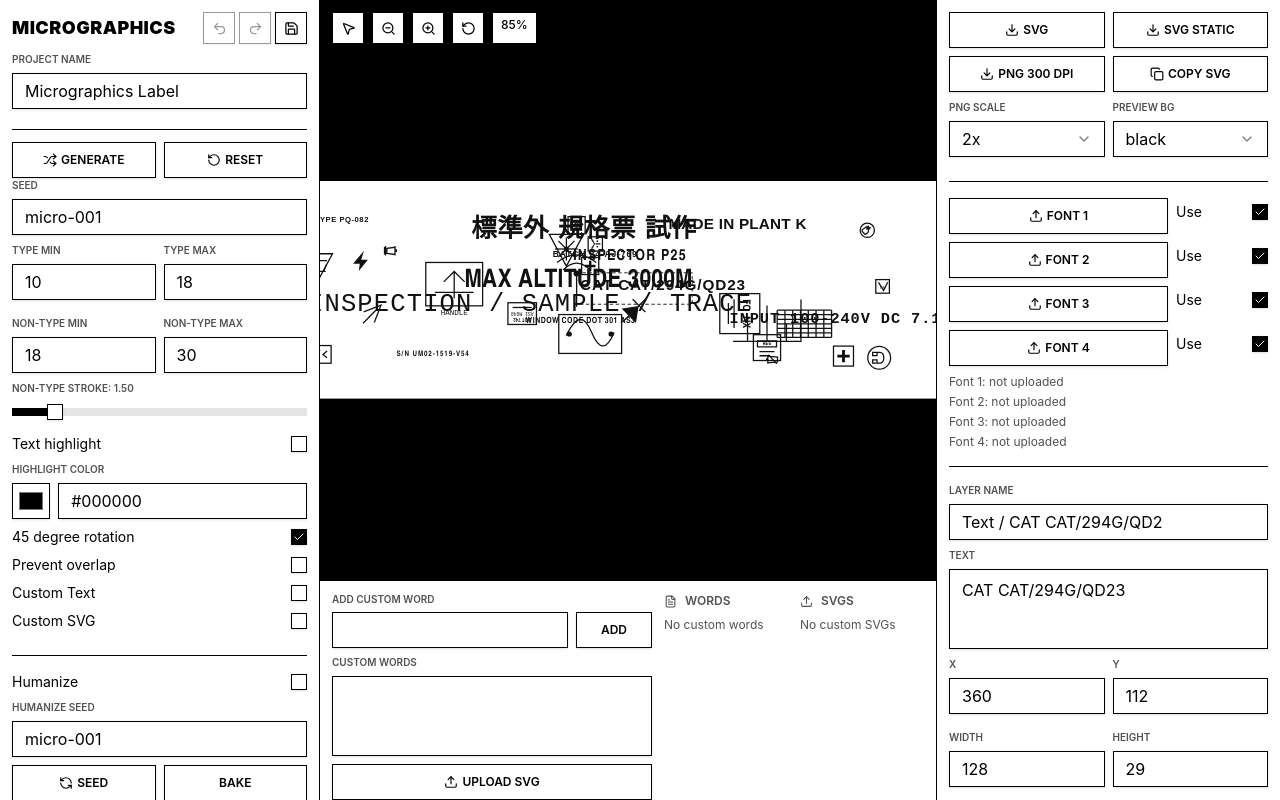
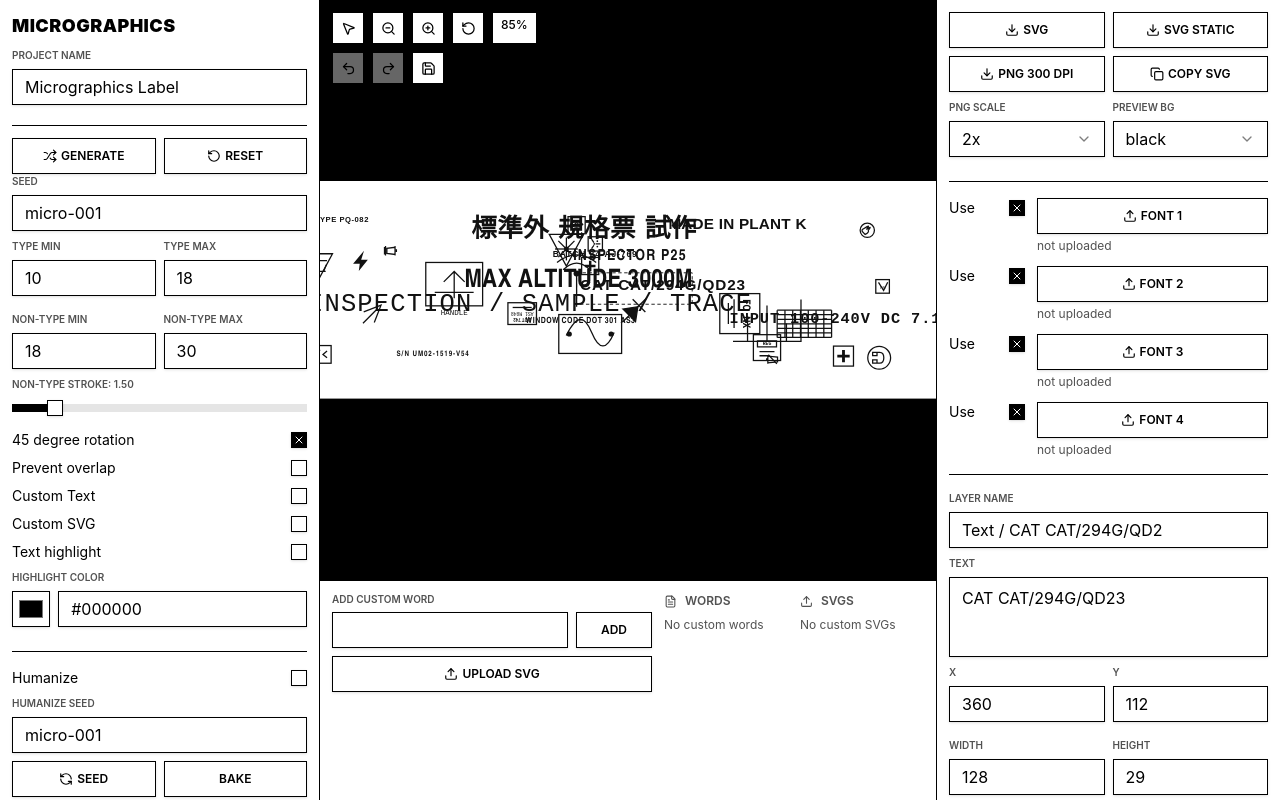
Before and after one commit to h9x000/Micrographics.app, a React (Vite) app: page / in a window 1280 px wide. Built offline with nearby package versions, Linux system fonts and the light colour scheme.

Commit message:
Refine control layout and toggles

```diff
--- a/src/App.tsx
+++ b/src/App.tsx
@@ -472,11 +472,6 @@ function App() {
     }));
   }
 
-  function updateCustomTexts(raw: string) {
-    const texts = raw.split(/\r?\n/).map((item) => item.trim()).filter(Boolean);
-    commit((p) => ({ ...p, customLibrary: customLibraryFor(p, { texts }) }));
-  }
-
   function addCustomText(value: string) {
     const entries = value.split(/[\n,]+/).map((entry) => entry.trim()).filter(Boolean);
     if (!entries.length) return;
@@ -708,7 +703,7 @@ function App() {
   return (
     <div className="grid h-screen grid-cols-[320px_1fr_344px] bg-white text-black" style={{ gridTemplateRows: `minmax(0, 1fr) ${bottomPanelHeight}px` }}>
       <aside className="panel row-span-2 overflow-y-auto border-r p-3">
-        <Header project={project} commit={commit} undo={undo} redo={redo} canUndo={history.past.length > 0} canRedo={history.future.length > 0} />
+        <Header project={project} commit={commit} />
         <Section>
           <div className="mt-2 grid grid-cols-2 gap-2">
             <button className="tool-button" onClick={() => commit((p) => regenerate(p, `${p.generator.seed}-${Date.now()}`))}><Shuffle size={14} />Generate</button>
@@ -722,12 +717,14 @@ function App() {
             <NumberField label="Non-type max" value={project.generator.nonTypeMax ?? 30} onChange={(nonTypeMax) => commit((p) => ({ ...p, generator: { ...p.generator, nonTypeMax, nonTypeMin: Math.min(nonTypeMax, p.generator.nonTypeMin ?? nonTypeMax) } }))} />
           </div>
           <Slider label="Non-type stroke" value={normalizeStrokeWidth(project.generator.nonTypeStrokeWidth ?? 1.5)} min={1} max={5} step={0.25} onChange={updateNonTypeStrokeWidth} />
-          <Toggle label="Text highlight" checked={project.generator.textHighlight ?? false} onChange={(textHighlight) => commit((p) => ({ ...p, generator: { ...p.generator, textHighlight } }))} />
-          <ColorField label="Highlight color" value={project.generator.textHighlightColor ?? "#000000"} onChange={(textHighlightColor) => commit((p) => ({ ...p, generator: { ...p.generator, textHighlightColor } }))} />
+          <div className="space-y-1">
             <Toggle label="45 degree rotation" checked={project.generator.allow45Rotation ?? true} onChange={(allow45Rotation) => commit((p) => ({ ...p, generator: { ...p.generator, allow45Rotation } }))} />
             <Toggle label="Prevent overlap" checked={project.generator.preventOverlap ?? false} onChange={(preventOverlap) => commit((p) => resolveProjectOverlaps({ ...p, generator: { ...p.generator, preventOverlap } }))} />
             <Toggle label="Custom Text" checked={project.customLibrary.useCustomText ?? false} onChange={(useCustomText) => commit((p) => ({ ...p, customLibrary: customLibraryFor(p, { useCustomText }) }))} />
             <Toggle label="Custom SVG" checked={project.customLibrary.useCustomSvg ?? false} onChange={(useCustomSvg) => commit((p) => ({ ...p, customLibrary: customLibraryFor(p, { useCustomSvg }) }))} />
+            <Toggle label="Text highlight" checked={project.generator.textHighlight ?? false} onChange={(textHighlight) => commit((p) => ({ ...p, generator: { ...p.generator, textHighlight } }))} />
+          </div>
+          <ColorField label="Highlight color" value={project.generator.textHighlightColor ?? "#000000"} onChange={(textHighlightColor) => commit((p) => ({ ...p, generator: { ...p.generator, textHighlightColor } }))} />
         </Section>
         <Section>
           <Toggle label="Humanize" checked={project.humanize.enabled} onChange={(enabled) => commit((p) => ({ ...p, humanize: { ...p.humanize, enabled } }))} />
@@ -743,12 +740,19 @@ function App() {
       </aside>
 
       <main className={`relative overflow-hidden ${bgClass}`} style={previewStyle} onPointerMove={pointerMove} onPointerUp={pointerUp}>
-        <div className="absolute left-3 top-3 z-10 flex gap-2">
+        <div className="absolute left-3 top-3 z-10 flex flex-col gap-2">
+          <div className="flex gap-2">
             <button className="icon-button" title="Fit to screen" onClick={() => { setZoom(Math.min(1.1, Math.min((window.innerWidth - 760) / project.canvas.width, (window.innerHeight - 320) / project.canvas.height))); setPan({ x: 0, y: 0 }); }}><MousePointer2 size={15} /></button>
             <button className="icon-button" title="Zoom out" onClick={() => setZoom((z) => Math.max(0.15, z - 0.1))}><ZoomOut size={15} /></button>
             <button className="icon-button" title="Zoom in" onClick={() => setZoom((z) => Math.min(3, z + 0.1))}><ZoomIn size={15} /></button>
             <button className="icon-button" title="Reset view" onClick={() => { setZoom(0.85); setPan({ x: 0, y: 0 }); }}><RotateCcw size={15} /></button>
             <span className="rounded-none border border-black bg-white px-2 py-1 text-xs font-medium shadow-sm">{Math.round(zoom * 100)}%</span>
+          </div>
+          <div className="flex gap-2">
+            <button className="icon-button" title="Undo" onClick={undo} disabled={history.past.length === 0}><Undo2 size={15} /></button>
+            <button className="icon-button" title="Redo" onClick={redo} disabled={history.future.length === 0}><Redo2 size={15} /></button>
+            <button className="icon-button" title="Save locally" onClick={() => saveLocal(project)}><Save size={15} /></button>
+          </div>
         </div>
         <div className="flex h-full items-center justify-center" style={{ transform: `translate(${pan.x}px, ${pan.y}px)` }}>
           <div className="shadow-2xl shadow-black/50" style={{ width: project.canvas.width * zoom, height: project.canvas.height * zoom }}>
@@ -772,16 +776,16 @@ function App() {
           <input ref={fileRef} className="hidden" type="file" accept=".ttf,.otf,.woff,.woff2" onChange={importFont} />
         </Section>
         <Section>
-          <div className="grid gap-2">
+          <div className="grid gap-3">
             {fontRoles.map(({ role, label }) => (
-              <div key={role} className="grid grid-cols-[1fr_92px] items-center gap-2">
-                <button className="tool-button justify-start" onClick={() => { setPendingFontRole(role); fileRef.current?.click(); }}><Upload size={14} />{label}</button>
+              <div key={role} className="grid grid-cols-[76px_1fr] items-start gap-3">
                 <Toggle label="Use" checked={cleanEnabledFonts(project.generator.enabledFonts).includes(role)} onChange={(enabled) => updateFontEnabled(role, enabled)} />
+                <div>
+                  <button className="tool-button w-full justify-center" onClick={() => { setPendingFontRole(role); fileRef.current?.click(); }}><Upload size={14} />{label}</button>
+                  <div className="mt-1 truncate text-xs text-neutral-600">{project.fonts?.[role]?.name ?? "not uploaded"}</div>
+                </div>
               </div>
             ))}
-          </div>
-          <div className="mt-2 space-y-1 text-xs text-neutral-600">
-            {fontRoles.map(({ role, label }) => <div key={role}>{label}: {project.fonts?.[role]?.name ?? "not uploaded"}</div>)}
           </div>
         </Section>
         <SelectedPanel selected={selected} updateElement={updateElement} duplicateSelected={duplicateSelected} deleteSelected={deleteSelected} />
@@ -791,10 +795,8 @@ function App() {
         <div className="absolute inset-x-0 top-0 z-20 h-2 cursor-row-resize bg-black/0 hover:bg-black/20" onPointerDown={(event) => { event.preventDefault(); setPanelResize({ y: event.clientY, height: bottomPanelHeight }); }} />
         <CustomLibraryPanel
           project={project}
-          commit={commit}
           customSvgRef={customSvgRef}
           addCustomText={addCustomText}
-          updateCustomTexts={updateCustomTexts}
           removeCustomText={removeCustomText}
           removeCustomSvg={removeCustomSvg}
         />
@@ -806,16 +808,11 @@ function App() {
 
 export default App;
 
-function Header({ project, commit, undo, redo, canUndo, canRedo }: { project: Project; commit: (m: (p: Project) => Project) => void; undo: () => void; redo: () => void; canUndo: boolean; canRedo: boolean }) {
+function Header({ project, commit }: { project: Project; commit: (m: (p: Project) => Project) => void }) {
   return (
     <div className="mb-3 border-b border-black pb-3">
       <div className="mb-2 flex items-center justify-between">
         <h1 className="text-lg font-black uppercase tracking-wide">Micrographics</h1>
-        <div className="flex gap-1">
-          <button className="icon-button" title="Undo" onClick={undo} disabled={!canUndo}><Undo2 size={15} /></button>
-          <button className="icon-button" title="Redo" onClick={redo} disabled={!canRedo}><Redo2 size={15} /></button>
-          <button className="icon-button" title="Save locally" onClick={() => saveLocal(project)}><Save size={15} /></button>
-        </div>
       </div>
       <Field label="Project name" value={project.name} onChange={(name) => commit((p) => ({ ...p, name }))} />
     </div>
@@ -1025,18 +1022,14 @@ function SelectedPanel({ selected, updateElement, duplicateSelected, deleteSelec
 
 function CustomLibraryPanel({
   project,
-  commit,
   customSvgRef,
   addCustomText,
-  updateCustomTexts,
   removeCustomText,
   removeCustomSvg
 }: {
   project: Project;
-  commit: (m: (p: Project) => Project) => void;
   customSvgRef: React.RefObject<HTMLInputElement | null>;
   addCustomText: (value: string) => void;
-  updateCustomTexts: (raw: string) => void;
   removeCustomText: (index: number) => void;
   removeCustomSvg: (id: string) => void;
 }) {
@@ -1066,7 +1059,6 @@ function CustomLibraryPanel({
             <button type="button" className="tool-button" onClick={submitDraft}>Add</button>
           </div>
         </div>
-        <TextArea label="Custom words" value={custom.texts.join("\n")} onChange={updateCustomTexts} />
         <button className="tool-button w-full" onClick={() => customSvgRef.current?.click()}><Upload size={14} />Upload SVG</button>
       </div>
       <div className="overflow-auto">
--- a/src/components/ui/form.tsx
+++ b/src/components/ui/form.tsx
@@ -2,7 +2,7 @@ import * as React from "react";
 import * as CheckboxPrimitive from "@radix-ui/react-checkbox";
 import * as SelectPrimitive from "@radix-ui/react-select";
 import * as SliderPrimitive from "@radix-ui/react-slider";
-import { Check, ChevronDown } from "lucide-react";
+import { ChevronDown, X } from "lucide-react";
 import { cn } from "../../lib/utils";
 
 export const Input = React.forwardRef<HTMLInputElement, React.InputHTMLAttributes<HTMLInputElement>>(
@@ -46,7 +46,7 @@ export const Checkbox = React.forwardRef<
     {...props}
   >
     <CheckboxPrimitive.Indicator className="flex items-center justify-center text-current">
-      <Check className="h-3 w-3" />
+      <X className="h-3 w-3" />
     </CheckboxPrimitive.Indicator>
   </CheckboxPrimitive.Root>
 ));
```
Lines whose indentation alone changed are shown as unchanged.
